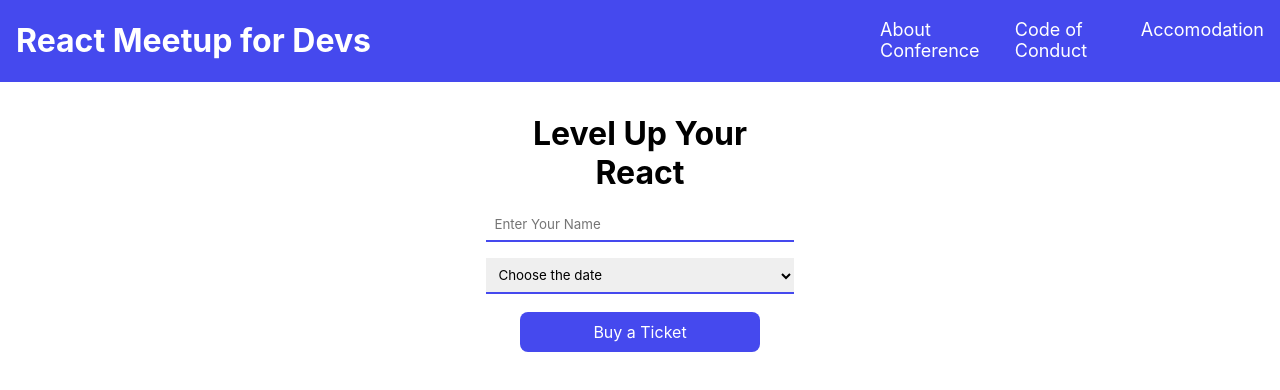
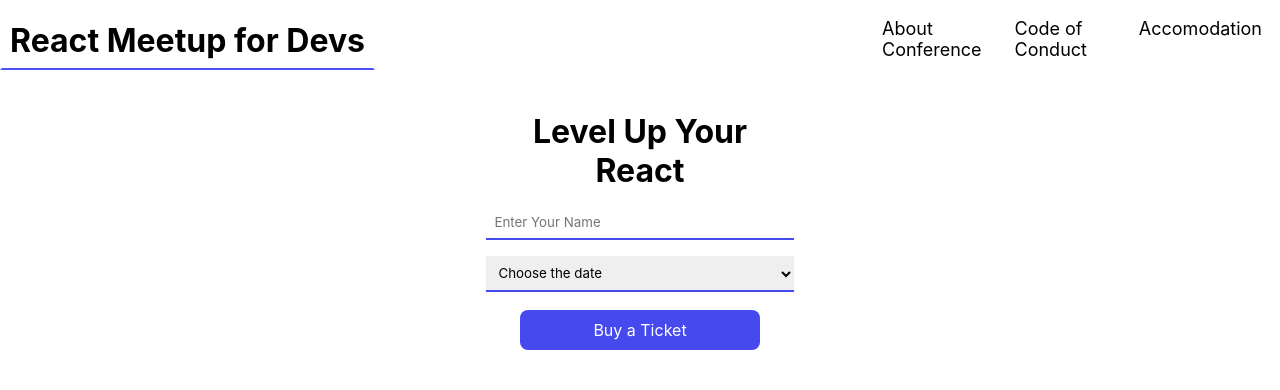
Before and after one commit to irakli12345/Responsive-React-Conference-App, a React (Create React App) app: page / in a window 1280 px wide. Shown: the top 390 px of the page. Built offline with nearby package versions, Linux system fonts and the light colour scheme.

Commit message:
styled main text

```diff
--- a/src/App.css
+++ b/src/App.css
@@ -6,14 +6,15 @@ html {
 *:after {
   box-sizing: inherit;
 }
+h1 {
+  margin: 0;
+}
 .top {
   display: flex;
   justify-content: space-between;
   align-items: center;
   box-sizing: border-box;
   max-height: 15%;
-  background-color: #4549ee;
-  color: white;
 }
 /* for small screens make Header text much smaller, depending on width of the screen
 */
@@ -26,17 +27,26 @@ html {
 /* for small screens like tablets keep them horizontal but increase width, for phones, stack them vertically */
 .primaryMenu > * {
   text-decoration: none;
-  color: white;
+  color: black;
   border-bottom: 2px solid transparent;
   font-size: 18px;
+  padding: 2px;
 }
+
 .primaryMenu > *:hover {
   border-bottom: 2px solid #f7d002;
 }
 .mainText {
   text-decoration: none;
+  color: black;
+  border: 2px solid transparent;
+  border-bottom: 2px solid #4e51f8;
+  padding: 0.5em;
+}
+.mainText:hover {
   color: white;
-  margin: 0 1rem;
+  background-color: #4549ee;
+  border-radius: 1em;
 }
 .body {
   height: 300px;
```
